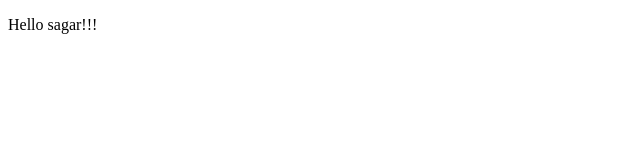
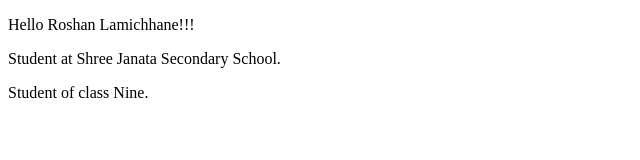
Before and after one commit to Rsagap/testing-site, a plain HTML site: page index.html in a window 1280 px wide. Shown: the whole page, without its empty margins (0-640 px from the left). Drawn offline with Linux system fonts and the light colour scheme.

Commit message:
Update index.html

```diff
--- a/index.html
+++ b/index.html
@@ -6,6 +6,8 @@
 	<title>Test site</title>
 </head>
 <body>
-  <p>Hello sagar!!!</p>
+  <p>Hello Roshan Lamichhane!!!</p>
+	<p>Student at Shree Janata Secondary School.</p>
+	<p>Student of class Nine.</p>
 </body>
 </html>
```
